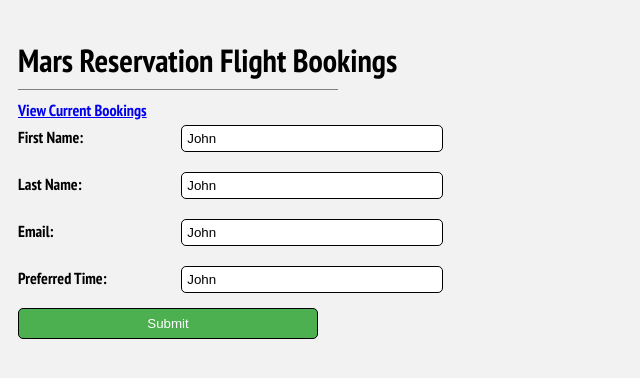
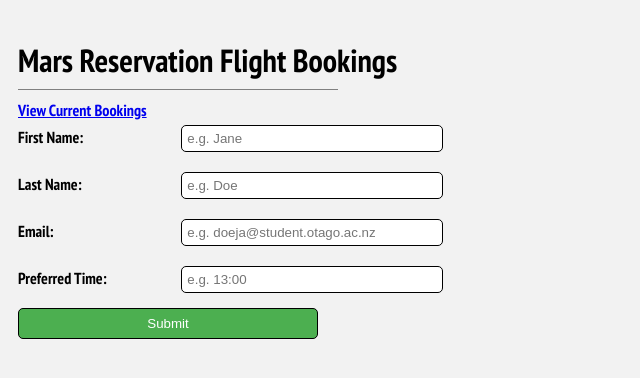
Before and after one commit to alari453/booking-application, a PHP site: page / in a window 1280 px wide. Shown: the top 378 px of the page, without its empty margins (0-640 px from the left). Run offline with PHP 8.4, Linux system fonts and the light colour scheme.

Commit message:
wokring version

```diff
--- a/client/index.php
+++ b/client/index.php
@@ -19,16 +19,16 @@
         <!--User Input-->
         <form method="post" action ="insert.php" class="inputForm">
             <label for="fName">First Name:</label>
-            <input class="submitBooking" type="text" name="FName" placeholder="e.g. Jane" value="John" required><br>
+            <input class="submitBooking" type="text" name="fName" placeholder="e.g. Jane"  required><br>
 
             <label for="lName">Last Name:</label>
-            <input class="submitBooking" type="text" name="LName" placeholder="e.g. Doe" value="John" required><br>
+            <input class="submitBooking" type="text" name="lName" placeholder="e.g. Doe"  required><br>
 
             <label for="email">Email:</label>
-            <input class="submitBooking" type="text" name="Email" placeholder="e.g. doeja@student.otago.ac.nz" value="John" required><br>
+            <input class="submitBooking" type="text" name="email" placeholder="e.g. doeja@student.otago.ac.nz" required><br>
 
             <label for="time">Preferred Time:</label>
-            <input class="submitBooking" type="text" name="preferredTime" placeholder="e.g. 13:00" value="John" required><br>
+            <input class="submitBooking" type="text" name="time" placeholder="e.g. 13:00" required><br>
 
             <input class="bookingSubmit" type="submit" name="submit"></input>
         </form>
```
